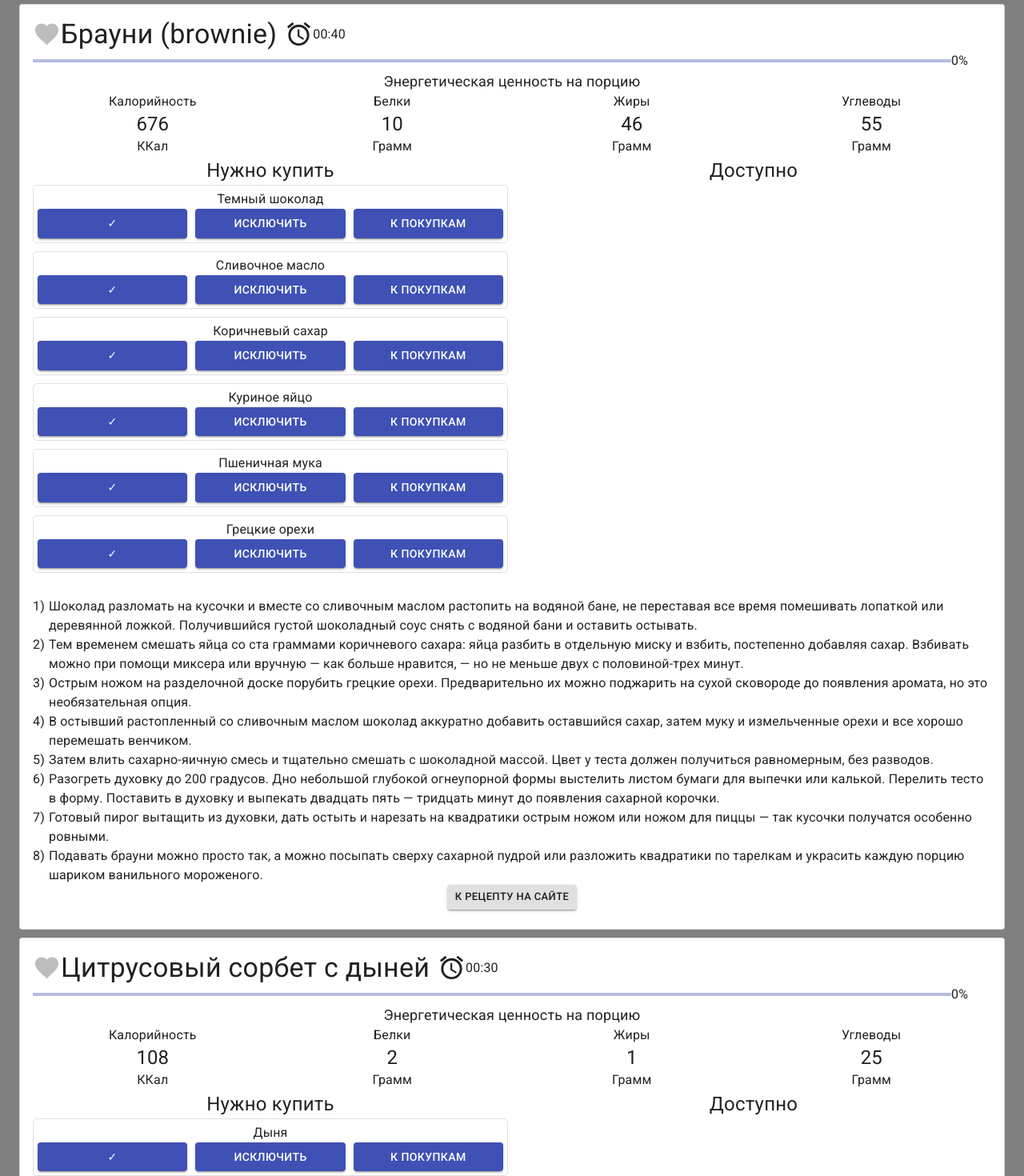
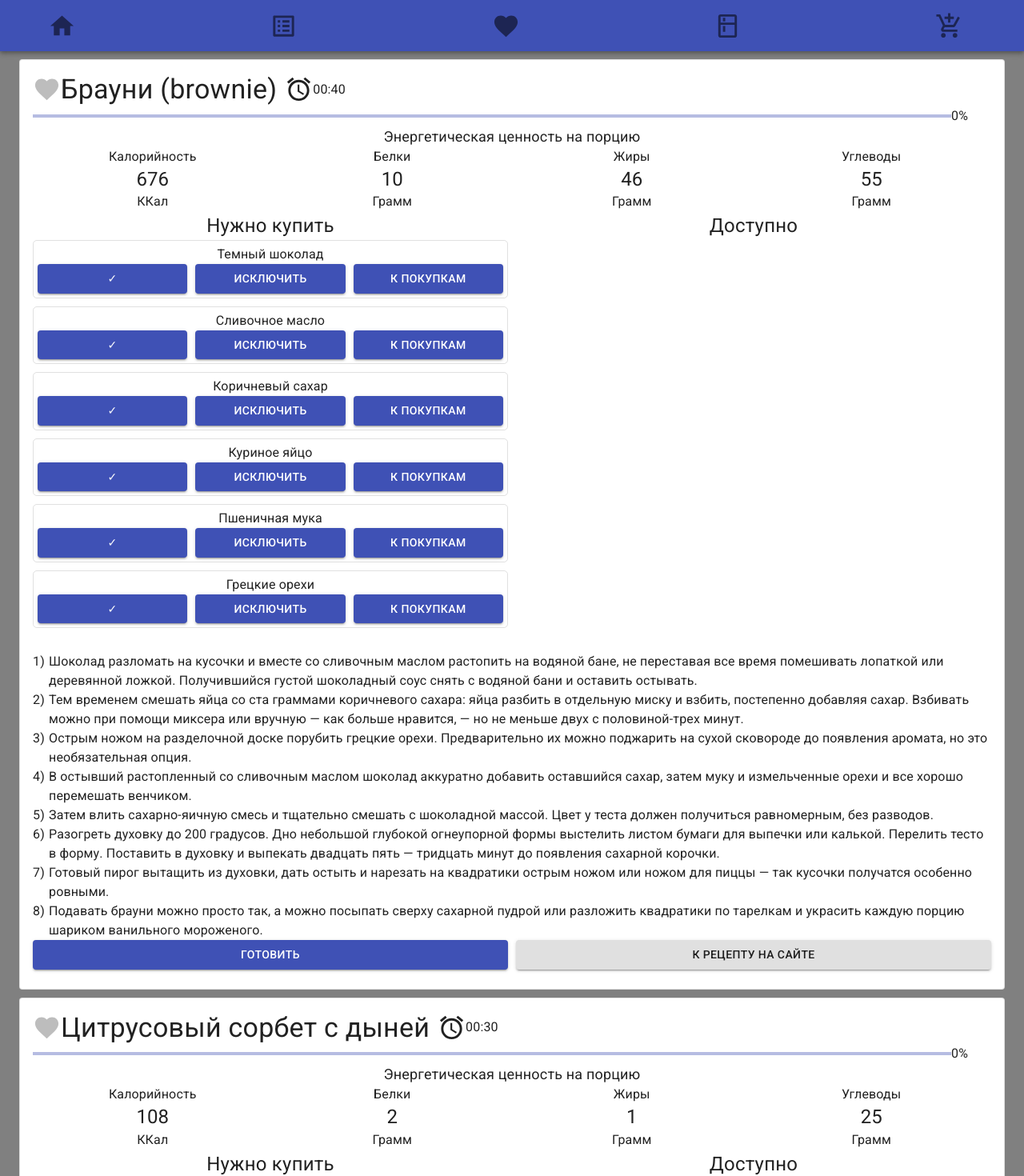
Before and after one commit to BukovY/food-recomendation, a React (Create React App) app: page /result in a window 1280 px wide. Shown: the top 1470 px of the page at 80% size. Built offline with nearby package versions, Linux system fonts and the light colour scheme.

Commit message:
add appbar

```diff
--- a/src/App.tsx
+++ b/src/App.tsx
@@ -6,16 +6,19 @@ import Typography from "@material-ui/core/Typography";
 import { NavLink } from "react-router-dom";
 import SelectFood from "./Pages/SelectFood/SelectFood";
 import Result from "./Pages/Result/Result";
+import Header from "./components/Header/Header";
 
 function App() {
   return (
+    <>
+      <Header />
       <Container>
         <Switch>
           <Route path="/" exact>
             <SelectFood />
           </Route>
           <Route path="/result" exact>
-          <Result/>
+            <Result />
           </Route>
           <Route>
             <Typography variant="h1">Страница не найдена</Typography>
@@ -23,6 +26,7 @@ function App() {
           </Route>
         </Switch>
       </Container>
+    </>
   );
 }
 
--- a/src/components/FoodCard/FoodCard.tsx
+++ b/src/components/FoodCard/FoodCard.tsx
@@ -6,7 +6,7 @@ import Button from "@material-ui/core/Button";
 import Typography from "@material-ui/core/Typography";
 import LinearProgress from "@material-ui/core/LinearProgress";
 import { Box } from "@material-ui/core";
-import {useDispatch, useSelector} from "react-redux";
+import { useDispatch, useSelector } from "react-redux";
 import { RootState } from "../../redux/store";
 import Ingredient from "../Ingredient/Ingredient";
 import AccessAlarmsIcon from "@material-ui/icons/AccessAlarms";
@@ -15,7 +15,7 @@ import { minToTime } from "../../utils/functions";
 import CookSteps from "../CookSteps/CookSteps";
 import NutritionBlock from "../NutritionBlock/NutritionBlock";
 import FavoriteIcon from "@material-ui/icons/Favorite";
-import {setFavorite} from "../../redux/actions/userData";
+import { setCook, setFavorite } from "../../redux/actions/userData";
 
 type FoodCardType = {
   recipe: recipeType;
@@ -62,14 +62,18 @@ const useStyles = makeStyles(() => ({
     },
   },
   buttonsFooter: {
-    display: "flex",
-    justifyContent: "center",
+    display: "grid",
+    gridTemplateColumns: "repeat(2, 1fr)",
+    gridGap: "10px",
+  },
+  buttonToRecipe: {
+    width: "100%",
   },
 }));
 
 const FoodCard: FC<FoodCardType> = ({ recipe }) => {
   const classes = useStyles();
-  const { hasIngredients, favoriteFood } = useSelector(
+  const { hasIngredients, favoriteFood, toCook } = useSelector(
     (state: RootState) => state.userData
   );
 
@@ -85,7 +89,8 @@ const FoodCard: FC<FoodCardType> = ({ recipe }) => {
     }
   }
   const isFavorite = favoriteFood.indexOf(recipe.id) !== -1;
-  const dispatch = useDispatch()
+  const isCook = toCook.indexOf(recipe.id) !== -1;
+  const dispatch = useDispatch();
   return (
     <Box className={classes.box}>
       <Card variant="outlined">
@@ -95,7 +100,7 @@ const FoodCard: FC<FoodCardType> = ({ recipe }) => {
               className={classes.favoriteIcon}
               fontSize="large"
               color={isFavorite ? "secondary" : "disabled"}
-              onClick={()=> dispatch(setFavorite(recipe.id))}
+              onClick={() => dispatch(setFavorite(recipe.id))}
             />
             <Typography variant="h4">{recipe.title}</Typography>
             <Box className={classes.timeBox}>
@@ -132,8 +137,15 @@ const FoodCard: FC<FoodCardType> = ({ recipe }) => {
           <br />
           <CookSteps steps={recipe.steps} />
           <Box className={classes.buttonsFooter}>
+            <Button
+              color={isCook ? "secondary" : "primary"}
+              variant="contained"
+              onClick={() => dispatch(setCook(recipe.id))}
+            >
+              {isCook ? "Не готовить" : "Готовить"}
+            </Button>
             <a href={recipe.link} target="_blank" rel="noreferrer">
-              <Button size="small" variant="contained">
+              <Button variant="contained" className={classes.buttonToRecipe}>
                 К рецепту на сайте
               </Button>
             </a>
--- /dev/null
+++ b/src/components/Header/Header.tsx
@@ -0,0 +1,83 @@
+import React, { FC } from "react";
+import { createStyles, makeStyles, Theme } from "@material-ui/core/styles";
+import AppBar from "@material-ui/core/AppBar";
+import Toolbar from "@material-ui/core/Toolbar";
+import Typography from "@material-ui/core/Typography";
+import Button from "@material-ui/core/Button";
+import IconButton from "@material-ui/core/IconButton";
+import MenuIcon from "@material-ui/icons/Menu";
+import { Container } from "@material-ui/core";
+import HomeIcon from "@material-ui/icons/Home";
+import ListAltIcon from "@material-ui/icons/ListAlt";
+import FavoriteIcon from "@material-ui/icons/Favorite";
+import KitchenIcon from "@material-ui/icons/Kitchen";
+
+import AddShoppingCartIcon from "@material-ui/icons/AddShoppingCart";
+import { useHistory } from "react-router";
+const useStyles = makeStyles((theme: Theme) =>
+  createStyles({
+    root: {
+      flexGrow: 1,
+      justifyContent: "space-between",
+    },
+    header: {
+      marginBottom: "10px",
+    },
+    menuButton: {
+      marginRight: theme.spacing(2),
+    },
+    title: {
+      flexGrow: 1,
+    },
+  })
+);
+
+const Header: FC = () => {
+  const classes = useStyles();
+
+  const history = useHistory();
+
+  const selectPath = (str: string) => {
+    history.push(str);
+  };
+
+  return (
+    <AppBar position="static" className={classes.header}>
+      <Container>
+        <Toolbar className={classes.root}>
+          <IconButton
+            className={classes.menuButton}
+            onClick={() => selectPath("/")}
+          >
+            <HomeIcon fontSize="large" />
+          </IconButton>
+          <IconButton
+            className={classes.menuButton}
+            onClick={() => selectPath("/ingredients")}
+          >
+            <ListAltIcon fontSize="large" />
+          </IconButton>
+          <IconButton
+            className={classes.menuButton}
+            onClick={() => selectPath("/favorite")}
+          >
+            <FavoriteIcon fontSize="large" />
+          </IconButton>
+          <IconButton
+            className={classes.menuButton}
+            onClick={() => selectPath("/cook")}
+          >
+            <KitchenIcon fontSize="large" />
+          </IconButton>
+          <IconButton
+            className={classes.menuButton}
+            onClick={() => selectPath("/shopping")}
+          >
+            <AddShoppingCartIcon fontSize="large" />
+          </IconButton>
+        </Toolbar>
+      </Container>
+    </AppBar>
+  );
+};
+export default Header;
--- a/src/redux/actions/userData.ts
+++ b/src/redux/actions/userData.ts
@@ -3,10 +3,12 @@ import {
   CHANGE_PRODUCT,
   SET_EXCLUDING_PRODUCT,
   SET_TO_BUY,
-    SET_FAVORITE
+  SET_FAVORITE,
+  SET_COOK,
 } from "../constants";
 
 export const changeProduct = createAction<string>(CHANGE_PRODUCT);
 export const setExcludingProduct = createAction<string>(SET_EXCLUDING_PRODUCT);
 export const setToBuy = createAction<string>(SET_TO_BUY);
 export const setFavorite = createAction<string>(SET_FAVORITE);
+export const setCook = createAction<string>(SET_COOK);
--- a/src/redux/constants.ts
+++ b/src/redux/constants.ts
@@ -2,3 +2,4 @@ export const CHANGE_PRODUCT = "CHANGE_PRODUCT";
 export const SET_EXCLUDING_PRODUCT = "SET_EXCLUDING_PRODUCT";
 export const SET_TO_BUY = "SET_TO_BUY";
 export const SET_FAVORITE = "SET_FAVORITE";
+export const SET_COOK = "SET_COOK";
--- a/src/redux/reducers/userDataReducer.ts
+++ b/src/redux/reducers/userDataReducer.ts
@@ -2,6 +2,7 @@ import { createSlice } from "@reduxjs/toolkit";
 import { recipeType } from "../../interfaces/interfaces";
 import {
   CHANGE_PRODUCT,
+  SET_COOK,
   SET_EXCLUDING_PRODUCT,
   SET_FAVORITE,
   SET_TO_BUY,
@@ -13,12 +14,14 @@ type userDataStateType = {
   excludingIngredients: Array<string>;
   toBuy: Array<string>;
   favoriteFood: Array<string>;
+  toCook: Array<string>;
 };
 const initialState: userDataStateType = {
   hasIngredients: [],
   excludingIngredients: [],
   toBuy: [],
   favoriteFood: [],
+  toCook: [],
 };
 
 const userData = createSlice({
@@ -47,6 +50,9 @@ const userData = createSlice({
           state.favoriteFood,
           action.payload
         );
+      })
+      .addCase(SET_COOK, (state, action: any) => {
+        state.toCook = changeIngredientArray(state.toCook, action.payload);
       });
   },
 });
```
Lines whose indentation alone changed are shown as unchanged.
